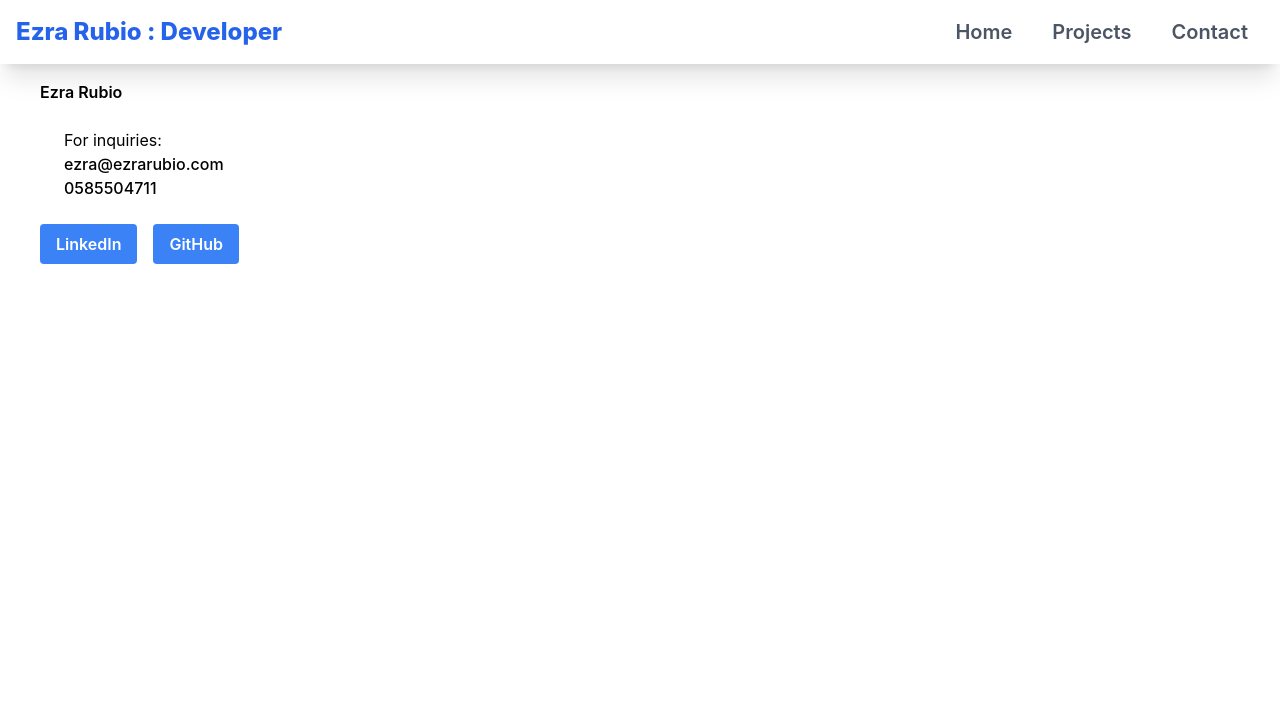
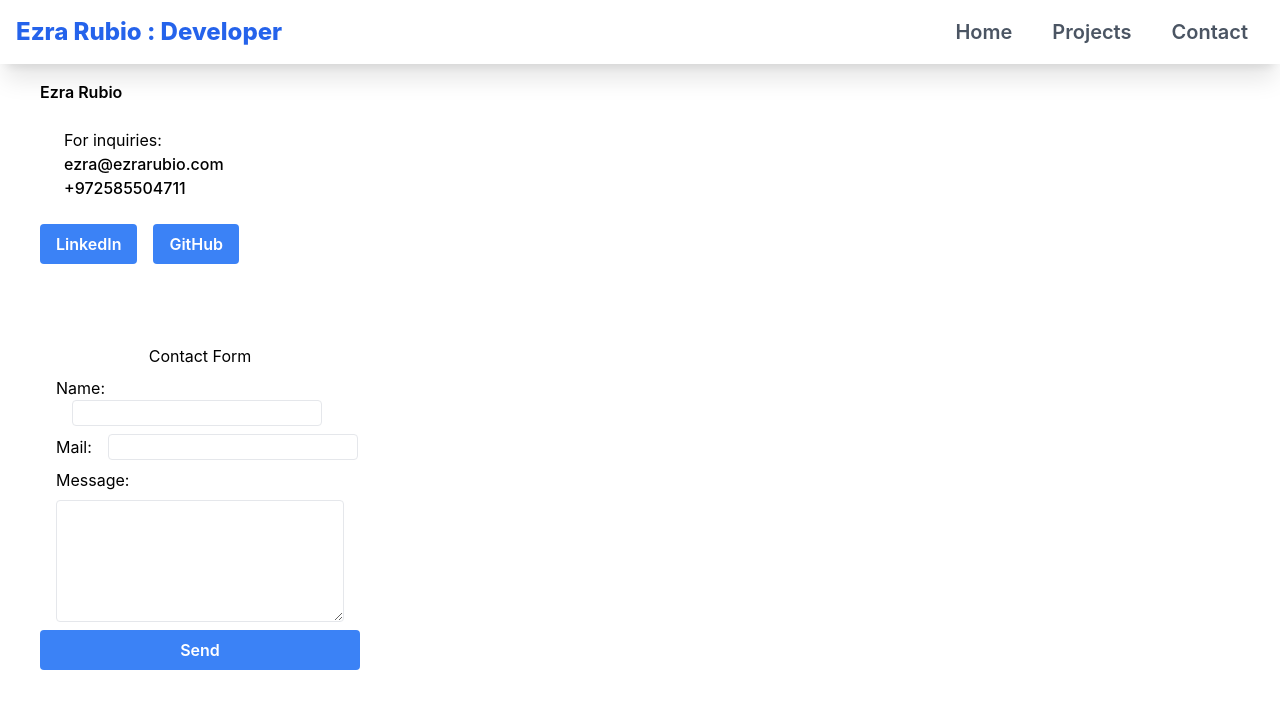
Before and after one commit to ezraRubio/portfolio-site, a Next.js app: page /contact in a window 1280 px wide. Shown: the top 708 px of the page. Built offline with nearby package versions, Linux system fonts and the light colour scheme.

Commit message:
wip: contact form

```diff
--- a/src/app/contact/page.tsx
+++ b/src/app/contact/page.tsx
@@ -1,4 +1,5 @@
 import Button from "@/components/Button";
+import ContactForm from "@/components/ContactForm";
 import { GITHUB, LINKEDIN } from "@/models/constants";
 import { ButtonOptions } from "@/models/enums";
 
@@ -6,15 +7,16 @@ function Contact() {
   return (
     <div className="ml-10 mt-20">
       <h2 className="font-semibold"> Ezra Rubio </h2>
-      <p className="m-6">
+      <div className="m-6">
         For inquiries:
         <p className="font-medium"> ezra@ezrarubio.com</p>
-        <p className="font-medium"> 0585504711 </p>
-      </p>
+        <p className="font-medium"> +972585504711 </p>
+      </div>
       <div className="flex flex-row space-x-4">
         <Button link={LINKEDIN} title={ButtonOptions.LINKEDIN} />
         <Button link={GITHUB} title={ButtonOptions.GITHUB} />
       </div>
+      <ContactForm />
     </div>
   );
 }
--- a/src/components/Button.tsx
+++ b/src/components/Button.tsx
@@ -3,12 +3,14 @@ import React from "react";
 
 interface ButtonProps {
   title: ButtonOptions;
-  link: string;
+  link?: string;
+  type?: string;
 }
 
-const Button: React.FC<ButtonProps> = ({ title, link }) => {
+const Button: React.FC<ButtonProps> = ({ title, link, type }) => {
   return (
     <a
+      type={type ? type : "button"}
       href={link}
       className="bg-blue-500 hover:bg-blue-700 text-white text-center text-xs sm:text-base font-semibold py-2 px-4 rounded"
       target="_blank"
--- /dev/null
+++ b/src/components/ContactForm.tsx
@@ -0,0 +1,41 @@
+import React from 'react'
+import Button from './Button'
+import { ButtonOptions } from '@/models/enums'
+
+const ContactForm = () => {
+  return (
+    <form className='mt-20 flex flex-col space-y-2 max-w-xs'>
+        <legend className='text-center'>Contact Form</legend>
+        <label className='ml-4' id='name'>
+            Name:
+            <input
+                id='name'
+                name='name'
+                type='text'
+                className='ml-4 border border-solid rounded'
+            />
+        </label>
+        <label className='ml-4' id='mail'>
+            Mail:
+            <input
+                id='mail'
+                name='mail'
+                type='text'
+                className='ml-4 border border-solid rounded'
+            />
+        </label>
+        <label className='ml-4' id='message'>
+            Message:
+        </label>
+        <textarea
+            id='message'
+            rows={5}
+            name='message'
+            className='mx-4 border border-solid rounded'
+        />
+        <Button title={ButtonOptions.SEND} type='submit'/>
+    </form>
+  )
+}
+
+export default ContactForm
--- a/src/models/enums.ts
+++ b/src/models/enums.ts
@@ -10,4 +10,5 @@ export enum ButtonOptions {
   DOWNLOAD = "Download",
   LINKEDIN = "LinkedIn",
   GITHUB = "GitHub",
+  SEND = "Send"
 }
```
